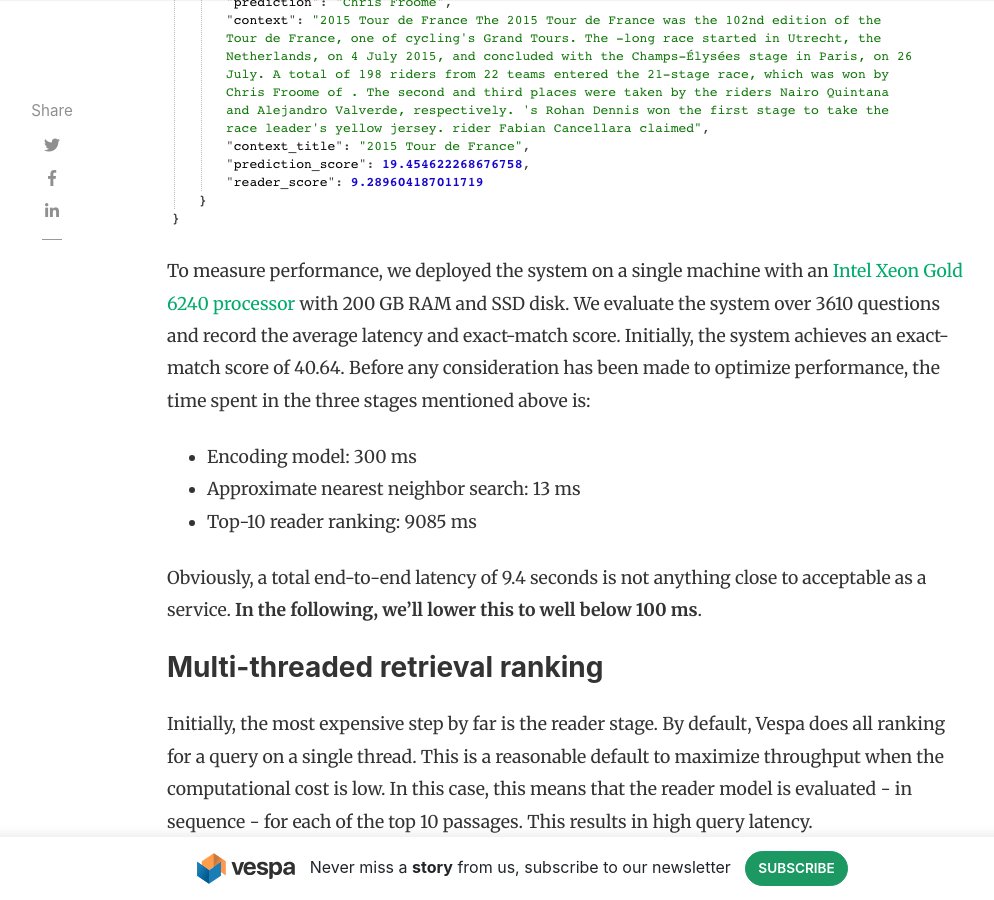
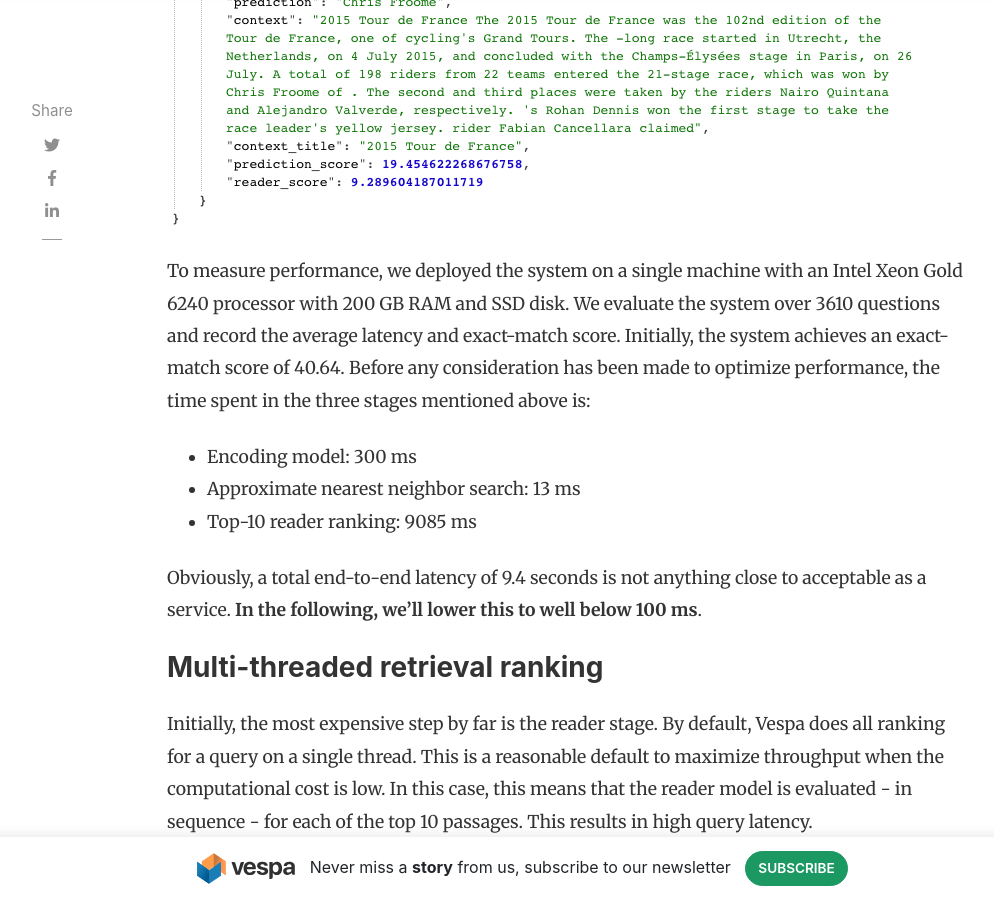
Before and after one commit to vespa-engine/blog, a Jekyll site: the page built from _posts/2020-11-12-from-research-to-production-scaling-a-state-of-the-art-machine-learning-system.md, in a window 1280 px wide and 900 px high, scrolled down 3978 px. Shown: the whole window, without its empty margins (118-1112 px from the left). Built offline with Jekyll 4.4.1, drawn with Linux system fonts in a browser that asks for light colours; nearby versions of some CDN libraries; comment, search, counter and statistics services are not loaded; some of the changed lines change nothing that is shown.

Commit message:
fix link

```diff
--- a/_posts/2020-11-12-from-research-to-production-scaling-a-state-of-the-art-machine-learning-system.md
+++ b/_posts/2020-11-12-from-research-to-production-scaling-a-state-of-the-art-machine-learning-system.md
@@ -111,8 +111,7 @@ and the correct answer "Chris Froome" is extracted:
 ![Response from Vespa.ai](/assets/2020-11-12-from-research-to-production-scaling-a-state-of-the-art-machine-learning-system/response.png)
 
 To measure performance, we deployed the system on a single machine with an
-[Intel Xeon Gold 6240
-processor](https://ark.intel.com/content/www/us/en/ark/products/192443/intel-xeon-gold-6240-processor-24-75m-cache-2-60-ghz.html)
+Intel Xeon Gold 6240 processor
 with 200 GB RAM and SSD disk. We evaluate the system over 3610 questions and
 record the average latency and exact-match score. Initially, the system
 achieves an exact-match score of 40.64. Before any consideration has been made
```
